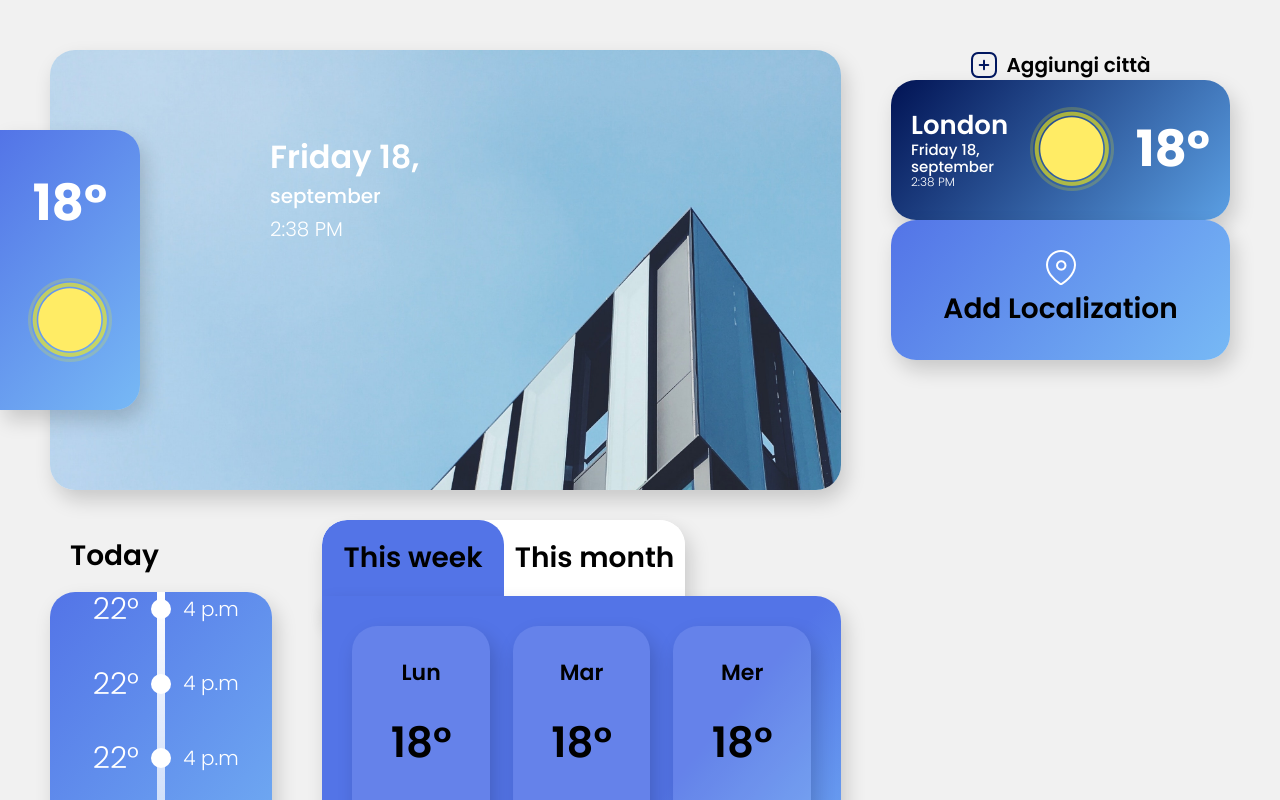
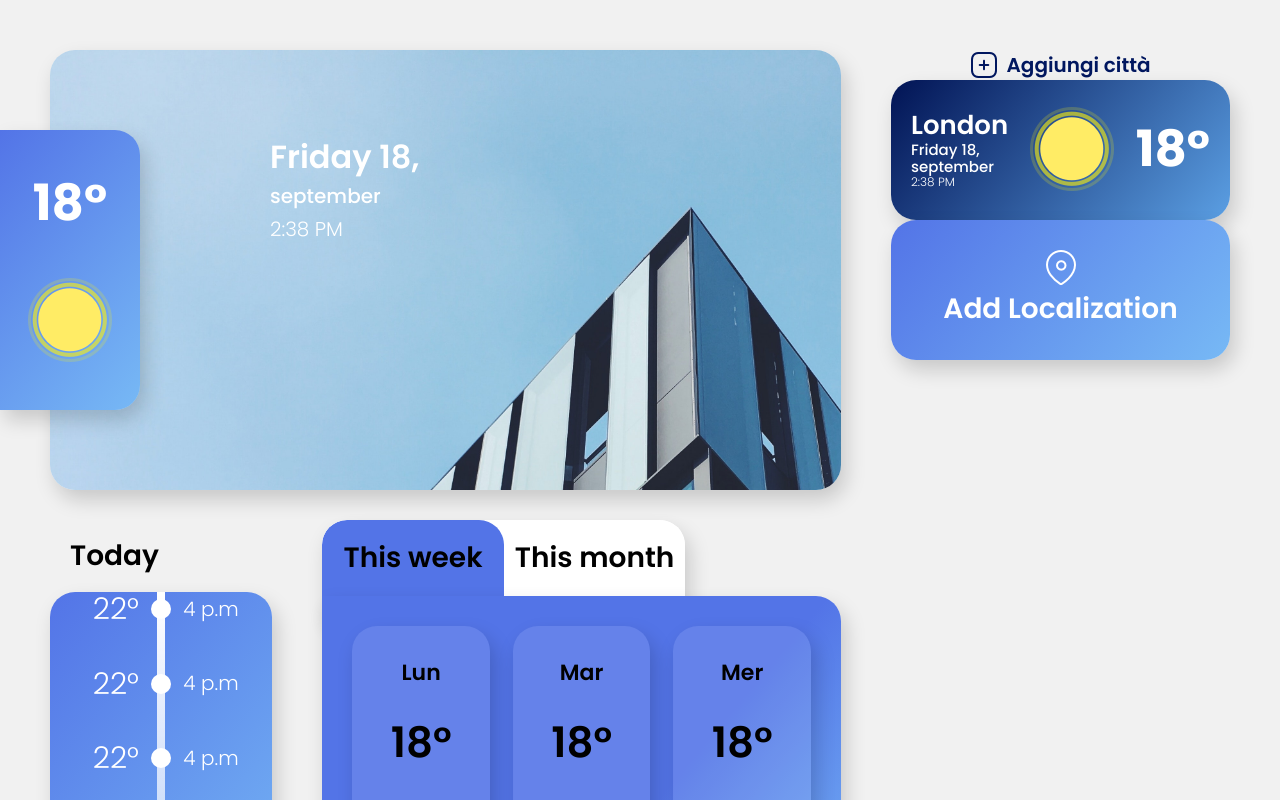
Before and after one commit to rrhox/weather-app, a React (Create React App) app: page /home in a window 1280 px wide. Shown: the top 800 px of the page. Built offline with nearby package versions, Linux system fonts and the light colour scheme.

Commit message:
refactor(weather-app): atoms compontens

```diff
--- a/src/shared/components/atoms/Button.tsx
+++ b/src/shared/components/atoms/Button.tsx
@@ -1,39 +1,50 @@
-import React, { ReactNode } from 'react';
-import styled, { useTheme } from 'styled-components';
+import React, { ButtonHTMLAttributes, FC, memo, ReactNode } from 'react';
+import styled, { css, useTheme } from 'styled-components';
 import { BaseContainerElement, BaseContainerElementProps } from '../../styles/BaseContainerElement';
 import { Icon, IconType } from './Icon';
 import { Typography } from './Typography';
 
-export const ButtonStyle = styled.button<BaseContainerElementProps>`
-  ${BaseContainerElement}
+const BaseButton = css`
+  cursor: pointer;
 `;
 
-export const ButtonTextStyle = styled.button`
+const ButtonContained = styled.button<BaseContainerElementProps>`
+  ${BaseContainerElement}
+  ${BaseButton}
+  color: ${(props) => props.theme.typography.colors[100]}
+`;
+
+const ButtonText = styled.button`
+  ${BaseButton}
   display: flex;
   align-items: center;
+  color: ${(props) => props.theme.typography.colors[200]};
 `;
 
-type ButtonProps = React.ButtonHTMLAttributes<HTMLButtonElement> & {
+type ButtonProps = ButtonHTMLAttributes<HTMLButtonElement> & {
   variant: 'text' | 'contained';
   withIcon?: IconType;
   children: string | ReactNode;
 };
 
-export const Button: React.FC<ButtonProps> = ({ variant, withIcon, children, ...rest }) => {
+const Button: FC<ButtonProps> = memo(({ variant, withIcon, children, ...rest }) => {
   const theme = useTheme();
   return variant === 'text' ? (
-    <ButtonTextStyle {...rest}>
+    <ButtonText {...rest}>
       {withIcon && <Icon name={withIcon} />}
       <Typography variant="subtitle2" weight="semibold" ml={1}>
         {children}
       </Typography>
-    </ButtonTextStyle>
+    </ButtonText>
   ) : (
-    <ButtonStyle height="14rem" background={theme.gradients[300]} {...rest}>
+    <ButtonContained height="14rem" background={theme.gradients[300]} {...rest}>
       {withIcon && <Icon name={withIcon} />}
       <Typography variant="h5" weight="semibold">
         {children}
       </Typography>
-    </ButtonStyle>
+    </ButtonContained>
   );
-};
+});
+
+Button.displayName = 'Button';
+export { Button };
--- a/src/shared/components/atoms/Icon.tsx
+++ b/src/shared/components/atoms/Icon.tsx
@@ -1,11 +1,11 @@
-import React from 'react';
+import React, { FC, memo, useMemo } from 'react';
 
 export type IconType = 'location' | 'plus' | 'search' | 'cloudy' | 'partly-cloudly' | 'rain-sunny' | 'rain' | 'sunny';
 
-export type IconProps = { name: IconType };
+type IconProps = { name: IconType };
 
-const Icon: React.FC<IconProps> = React.memo(({ name }) => {
-  const getIcon = React.useMemo(() => {
+const Icon: FC<IconProps> = memo(({ name }) => {
+  const getIcon = useMemo(() => {
     return require(`../../assets/${name}.png`);
   }, [name]);
 
--- a/src/shared/components/atoms/Typography.tsx
+++ b/src/shared/components/atoms/Typography.tsx
@@ -1,68 +1,69 @@
-import React, { ReactNode } from 'react';
+import React, { FC, memo, ReactNode, useMemo } from 'react';
 import styled, { useTheme } from 'styled-components';
 import { DefaultTheme } from 'styled-components';
 import { BaseMargin, BaseMarginProps } from '../../styles/BaseMargin';
 
-export const H1 = styled.h1`
+const H1 = styled.h1`
   ${BaseMargin}
   font-size: 5rem;
 `;
 
-export const H2 = styled.h2`
+const H2 = styled.h2`
   ${BaseMargin}
   font-size: 4.2rem;
 `;
 
-export const H3 = styled.h3`
+const H3 = styled.h3`
   ${BaseMargin}
   font-size: 3.2rem;
 `;
 
-export const H4 = styled.h4`
+const H4 = styled.h4`
   ${BaseMargin}
   font-size: 3rem;
 `;
 
-export const H5 = styled.h5`
+const H5 = styled.h5`
   ${BaseMargin}
   font-size: 2.8rem;
 `;
 
-export const H6 = styled.h6`
+const H6 = styled.h6`
   ${BaseMargin}
   font-size: 2.6rem;
 `;
 
-export const Subtitle1 = styled.span`
+const Subtitle1 = styled.span`
   ${BaseMargin}
   font-size: 2.2rem;
 `;
 
-export const Subtitle2 = styled.span`
+const Subtitle2 = styled.span`
   ${BaseMargin}
   font-size: 2rem;
 `;
 
-export const Body1 = styled.p`
+const Body1 = styled.p`
   ${BaseMargin}
   font-size: 1.5rem;
 `;
 
-export const Body2 = styled.p`
+const Body2 = styled.p`
   ${BaseMargin}
   font-size: 1.2rem;
 `;
 
-export type TypographyProps = BaseMarginProps & {
+type TypographyProps = BaseMarginProps & {
   variant: 'h1' | 'h2' | 'h3' | 'h4' | 'h5' | 'h6' | 'subtitle1' | 'subtitle2' | 'body1' | 'body2';
   weight: keyof DefaultTheme['typography']['weight'];
   // size?: number;
   inline?: boolean;
   children: ReactNode | string | number;
 };
-const Typography: React.FC<TypographyProps> = React.memo(({ variant, weight, inline, mt, mb, mr, ml, children }) => {
+
+const Typography: FC<TypographyProps> = memo(({ variant, weight, inline, mt, mb, mr, ml, children }) => {
   const theme = useTheme();
-  const Component = React.useMemo(() => {
+  const Component = useMemo(() => {
     switch (variant) {
       case 'h1':
         return H1;
--- a/src/shared/theme/index.ts
+++ b/src/shared/theme/index.ts
@@ -1,28 +1,41 @@
 import { DefaultTheme } from 'styled-components';
 
+const colors: DefaultTheme['colors'] = {
+  white: '#FFFFFF',
+  blue: {
+    100: '#5B9FE3',
+    200: '#5374E7',
+    300: '#01175F',
+    400: '#011354',
+    600: '#77B9F5',
+    700: '#8fbede',
+    800: '#b9d4eb',
+  },
+  grey: {
+    100: '#f1f1f1',
+    200: '#99A9B9',
+    300: '#464C64',
+  },
+};
+
 const theme: DefaultTheme = {
-  borderRadius: '25px',
+  borderRadius: '2.5rem',
   typography: {
     fontFamily: 'Poppins, sans-serif',
     weight: { bold: 700, semibold: 600, medium: 500, light: 300 },
-  },
-  colors: {
-    white: '#FFFFFF',
-    blue: {
-      100: '#5B9FE3',
-      200: '#5374E7',
-    },
-    grey: {
-      100: '#f1f1f1',
+    colors: {
+      100: colors.white,
+      200: colors.blue['300'],
     },
   },
+  colors,
   gradients: {
-    100: 'linear-gradient(130deg,#011354 0%,#5B9FE3 100%)',
-    200: 'linear-gradient(130deg, #464C64 0%, #99A9B9 100%)',
-    300: 'linear-gradient(130deg, #5374E7 0%, #77B9F5 100%)',
-    400: 'linear-gradient(130deg, #b9d4eb 0%, #8fbede 100%)',
-    500: 'linear-gradient(180deg, #FFFFFF 0%, rgba(255,255,255,0) 100%)',
-    600: 'linear-gradient(130deg, #5374E7 60%, #77B9F5 100%)',
+    100: `linear-gradient(130deg,${colors.blue[400]} 0%,${colors.blue[100]} 100%)`,
+    200: `linear-gradient(130deg, ${colors.grey[300]} 0%, ${colors.grey[200]} 100%)`,
+    300: `linear-gradient(130deg, ${colors.blue[200]} 0%, ${colors.blue[600]} 100%)`,
+    400: `linear-gradient(130deg, ${colors.blue[800]} 0%, ${colors.blue[700]} 100%)`,
+    500: `linear-gradient(180deg, ${colors.white} 0%, rgba(255,255,255,0) 100%)`,
+    600: `linear-gradient(130deg, ${colors.blue[200]} 60%, ${colors.blue[600]} 100%)`,
   },
   shadows: {
     100: '5px 10px 20px 0 rgba(0,0,0,0.17)',
```
Also changed, not shown: src/styled.d.ts (+11 -0 lines).
